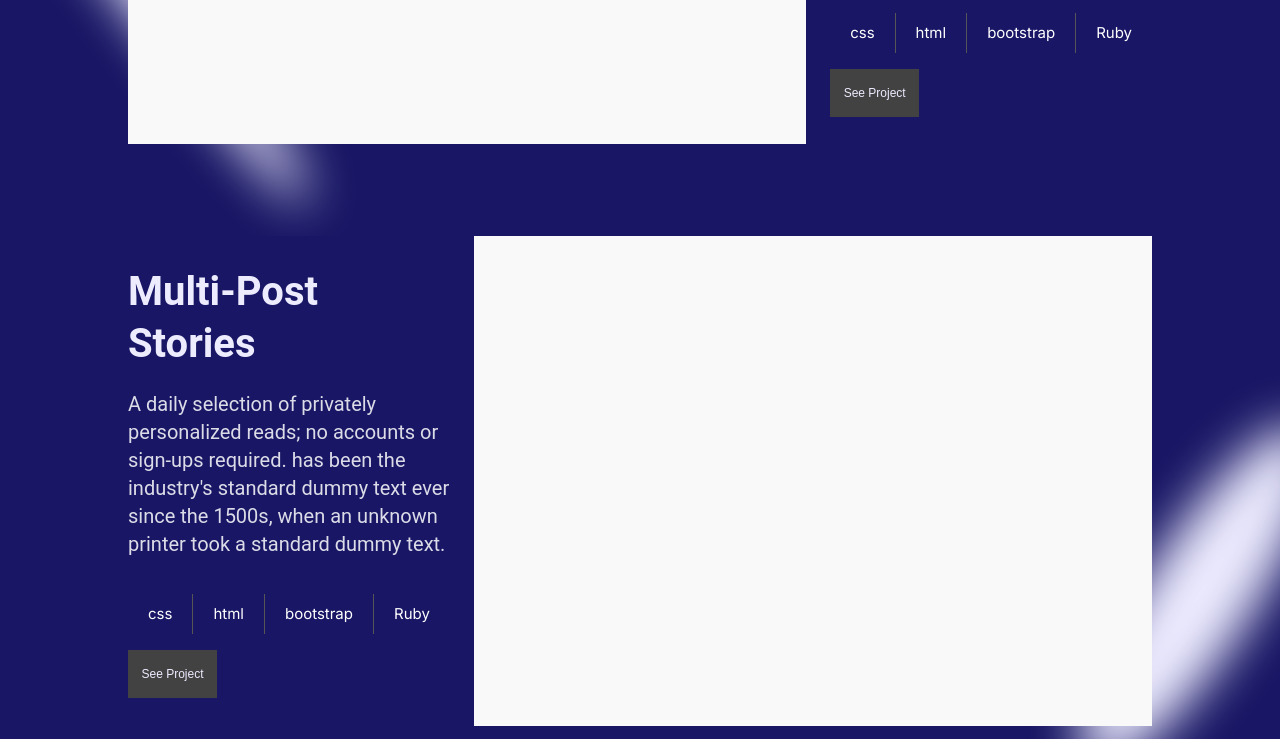
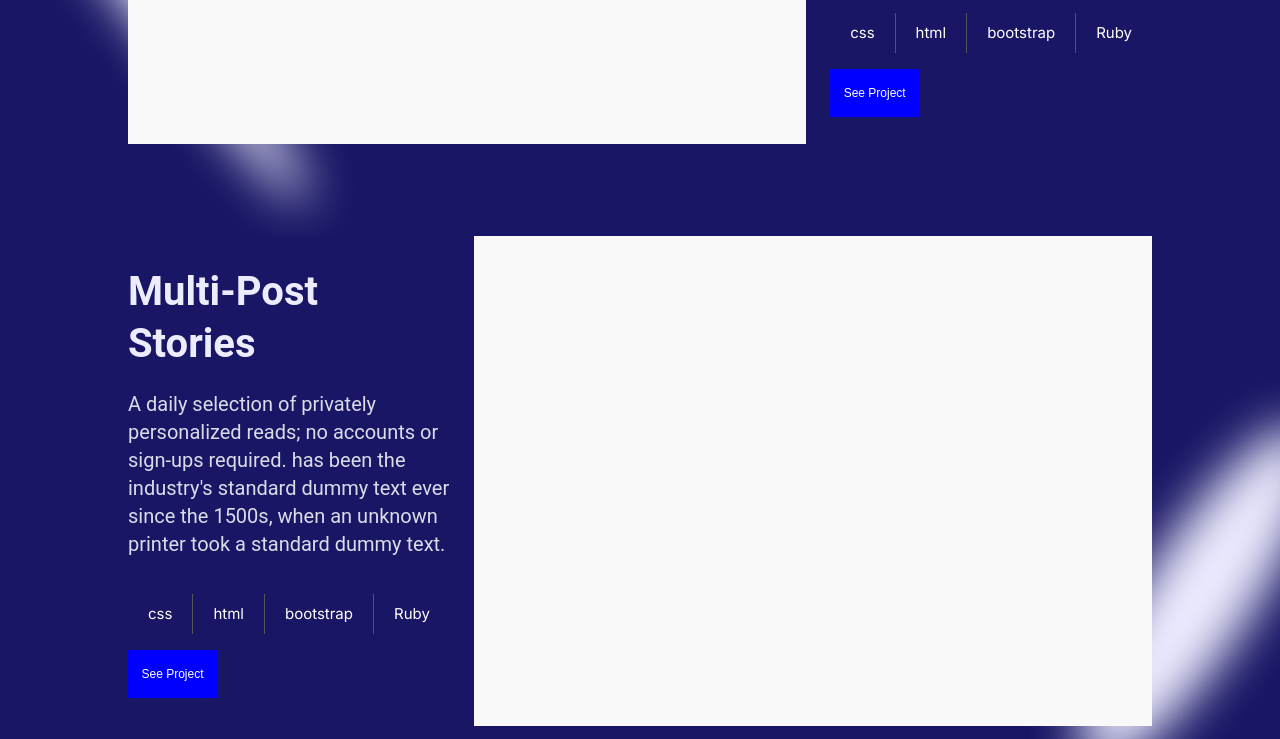
Before and after one commit to kidde60/Mobile-version-skeleton, a website: page index.html in a window 1280 px wide. Shown: the part 1641-2380 px from the top of the page. Drawn offline with Linux system fonts and the light colour scheme.

Commit message:
Edit button color

```diff
--- a/styles.css
+++ b/styles.css
@@ -192,9 +192,9 @@ h3 {
 .btn {
   width: 89px;
   height: 48px;
-  background: #424242;
+  background: #0000FF;
   font-size: 12px;
-  color: #edecff;
+  color: #fff;
   border: none;
   cursor: pointer;
 }
```
